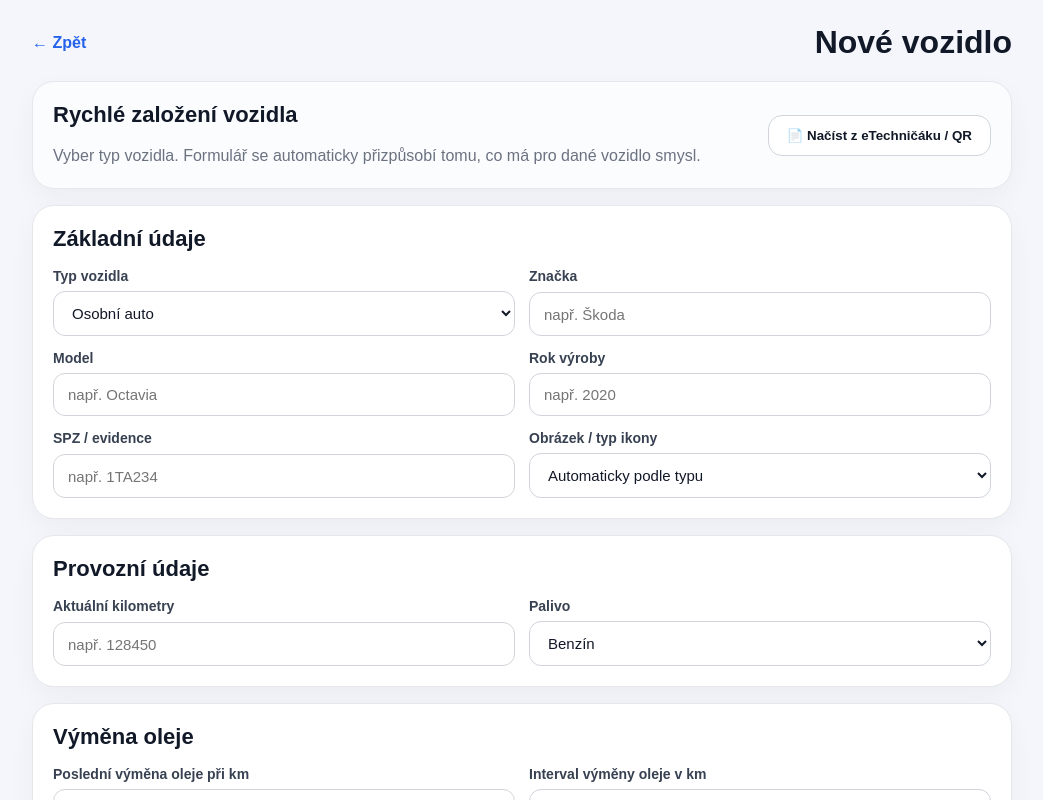
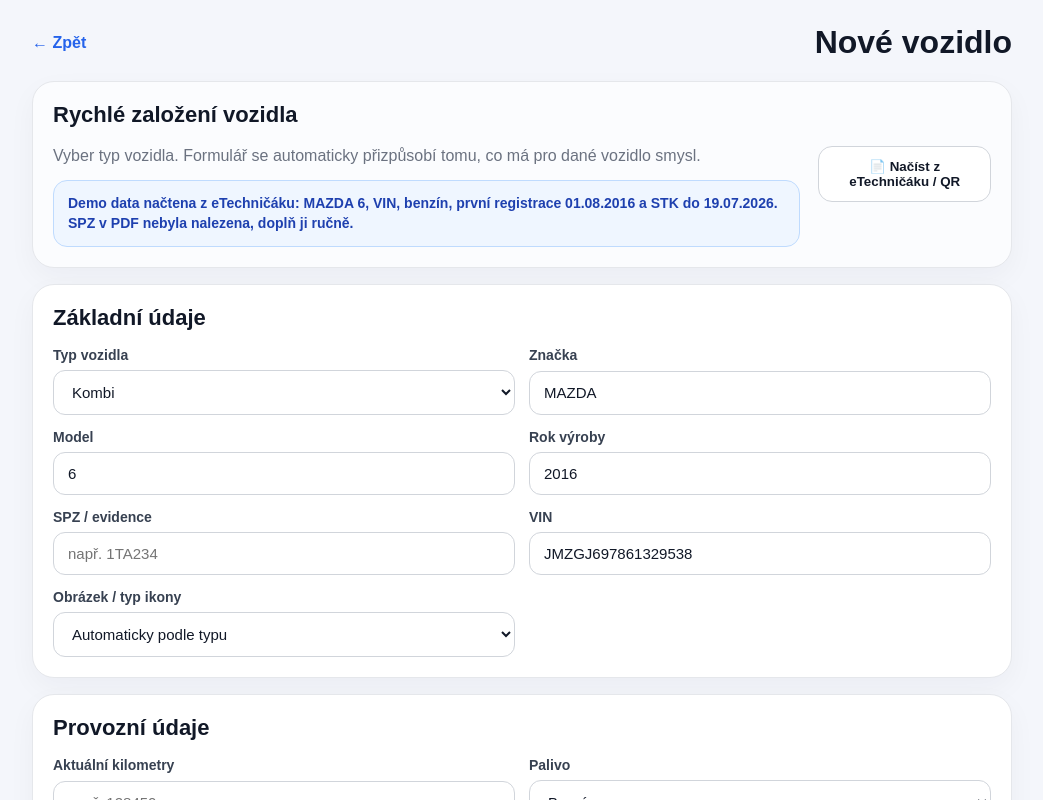
Before and after one commit to Lumir77/garazmistr-app, a Next.js app: page /add-vehicle in a window 1280 px wide. Both pictures are taken after a click on the button "📄 Načíst z eTechničáku / QR". Shown: the top 800 px of the page, without its empty margins (118-1161 px from the left). Built offline with nearby package versions, Linux system fonts and the light colour scheme.

Commit message:
Update page.tsx

```diff
--- a/app/add-vehicle/page.tsx
+++ b/app/add-vehicle/page.tsx
@@ -6,6 +6,14 @@ export default function AddVehiclePage() {
   const [vehicleType, setVehicleType] = useState("osobni");
   const [showAdvanced, setShowAdvanced] = useState(false);
   const [showStkHelper, setShowStkHelper] = useState(false);
+  const [importNotice, setImportNotice] = useState("");
+
+  const [brand, setBrand] = useState("");
+  const [model, setModel] = useState("");
+  const [year, setYear] = useState("");
+  const [plateOrEvidence, setPlateOrEvidence] = useState("");
+  const [vin, setVin] = useState("");
+  const [fuel, setFuel] = useState("Benzín");
 
   const [stkValidUntil, setStkValidUntil] = useState("");
   const [firstRegistrationDate, setFirstRegistrationDate] = useState("");
@@ -50,9 +58,9 @@ export default function AddVehiclePage() {
 
   const hasStk = isCar || isCamper || isTrailer || isLongTrailer || isCaravan;
 
-  const formatDate = (date) => date.toISOString().split("T")[0];
+  const formatDate = (date: Date) => date.toISOString().split("T")[0];
 
-  const calculateValidToDate = (startDate, period) => {
+  const calculateValidToDate = (startDate: string, period: string) => {
     if (!startDate || period === "Vlastní") return "";
 
     const date = new Date(startDate);
@@ -108,7 +116,7 @@ export default function AddVehiclePage() {
     setStkValidUntil(formatDate(date));
   };
 
-  const calculateOilService = (oilKm, intervalKm, oilDate) => {
+  const calculateOilService = (oilKm: string, intervalKm: string, oilDate: string) => {
     if (oilKm && intervalKm) {
       setNextOilKm(String(Number(oilKm) + Number(intervalKm)));
     }
@@ -121,7 +129,7 @@ export default function AddVehiclePage() {
     }
   };
 
-  const updateForeignVignette = (id, field, value) => {
+  const updateForeignVignette = (id: number, field: string, value: string) => {
     setForeignVignettes((items) =>
       items.map((item) => {
         if (item.id !== id) return item;
@@ -144,6 +152,21 @@ export default function AddVehiclePage() {
     );
   };
 
+  const loadDemoETechnicakData = () => {
+    setVehicleType("kombi");
+    setBrand("MAZDA");
+    setModel("6");
+    setYear("2016");
+    setPlateOrEvidence("");
+    setVin("JMZGJ697861329538");
+    setFuel("Benzín");
+    setFirstRegistrationDate("2016-08-01");
+    setStkValidUntil("2026-07-19");
+    setImportNotice(
+      "Demo data načtena z eTechničáku: MAZDA 6, VIN, benzín, první registrace 01.08.2016 a STK do 19.07.2026. SPZ v PDF nebyla nalezena, doplň ji ručně."
+    );
+  };
+
   return (
     <main className="page">
       <div className="shell">
@@ -159,9 +182,10 @@ export default function AddVehiclePage() {
               Vyber typ vozidla. Formulář se automaticky přizpůsobí tomu,
               co má pro dané vozidlo smysl.
             </p>
+            {importNotice && <div className="import-notice">{importNotice}</div>}
           </div>
 
-          <button className="secondary" type="button">
+          <button className="secondary" type="button" onClick={loadDemoETechnicakData}>
             📄 Načíst z eTechničáku / QR
           </button>
         </section>
@@ -185,10 +209,30 @@ export default function AddVehiclePage() {
               </select>
             </label>
 
-            <label>Značka<input placeholder="např. Škoda" /></label>
-            <label>Model<input placeholder="např. Octavia" /></label>
-            <label>Rok výroby<input placeholder="např. 2020" /></label>
-            <label>SPZ / evidence<input placeholder="např. 1TA234" /></label>
+            <label>
+              Značka
+              <input value={brand} onChange={(e) => setBrand(e.target.value)} placeholder="např. Škoda" />
+            </label>
+
+            <label>
+              Model
+              <input value={model} onChange={(e) => setModel(e.target.value)} placeholder="např. Octavia" />
+            </label>
+
+            <label>
+              Rok výroby
+              <input value={year} onChange={(e) => setYear(e.target.value)} placeholder="např. 2020" />
+            </label>
+
+            <label>
+              SPZ / evidence
+              <input value={plateOrEvidence} onChange={(e) => setPlateOrEvidence(e.target.value)} placeholder="např. 1TA234" />
+            </label>
+
+            <label>
+              VIN
+              <input value={vin} onChange={(e) => setVin(e.target.value)} placeholder="např. JMZGJ..." />
+            </label>
 
             <label>
               Obrázek / typ ikony
@@ -217,7 +261,7 @@ export default function AddVehiclePage() {
 
                 <label>
                   Palivo
-                  <select>
+                  <select value={fuel} onChange={(e) => setFuel(e.target.value)}>
                     <option>Benzín</option>
                     <option>Nafta</option>
                     <option>Elektro</option>
@@ -917,6 +961,18 @@ export default function AddVehiclePage() {
           font-weight: 700;
         }
 
+        .import-notice {
+          margin-top: 12px;
+          padding: 12px 14px;
+          border: 1px solid #bfdbfe;
+          background: #eff6ff;
+          color: #1e40af;
+          border-radius: 14px;
+          font-size: 14px;
+          font-weight: 700;
+          line-height: 1.45;
+        }
+
         @media (max-width: 760px) {
           .page {
             padding: 14px;
```
